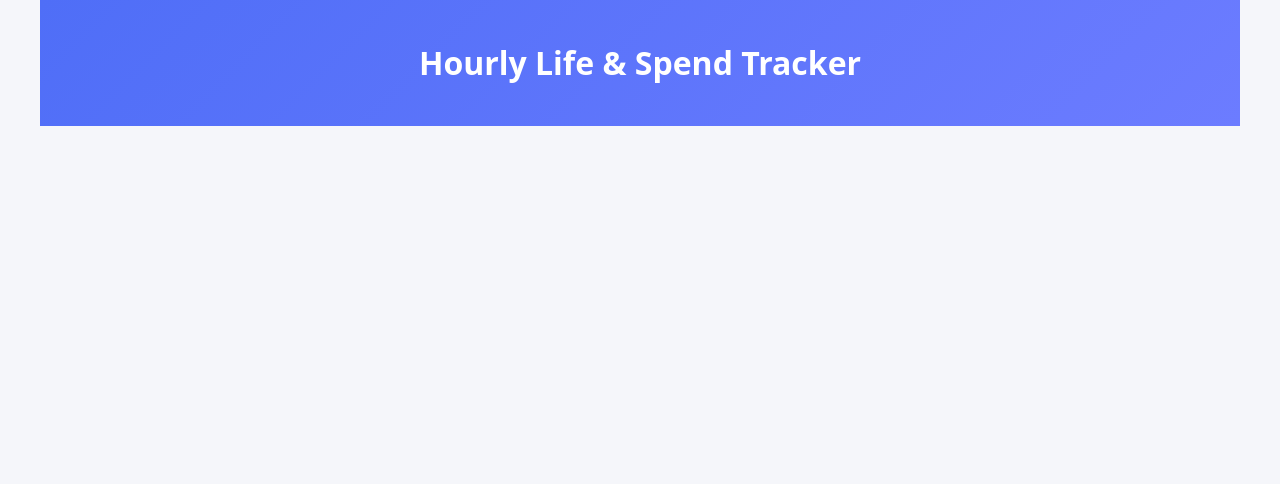
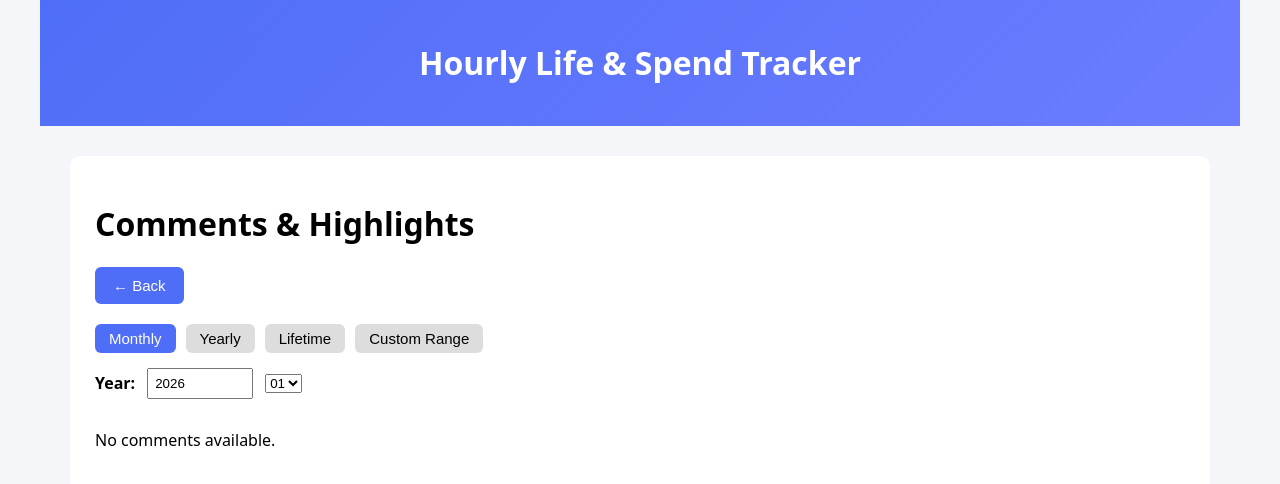
Before and after one commit to phani06041/hourly-life-tracker, a React (Vite) app in the folder frontend/: page /comments in a window 1280 px wide. Shown: the top 484 px of the page. Built offline with nearby package versions, Linux system fonts and the light colour scheme.

Commit message:
New Page - comments/Highlights page with all 4 filters

```diff
--- a/frontend/src/App.jsx
+++ b/frontend/src/App.jsx
@@ -3,6 +3,9 @@ import Home from "./pages/Home.jsx";
 import DayTracker from "./pages/DayTracker.jsx";
 import SpendTracker from "./pages/SpendTracker.jsx";
 import TimeAnalytics from "./pages/TimeAnalytics";
+import CommentsAnalytics from "./pages/CommentsAnalytics";
+
+
 
 
 export default function App() {
@@ -17,6 +20,7 @@ export default function App() {
         <Route path="/daily" element={<DayTracker />} />
         <Route path="/spend" element={<SpendTracker />} />
         <Route path="/analytics" element={<TimeAnalytics />} />
+        <Route path="/comments" element={<CommentsAnalytics />} />
       </Routes>
     </div>
   );
--- /dev/null
+++ b/frontend/src/pages/CommentsAnalytics.jsx
@@ -0,0 +1,126 @@
+import { useEffect, useState } from "react";
+import { useNavigate } from "react-router-dom";
+import axios from "axios";
+
+const CURRENT_YEAR = new Date().getFullYear();
+const CURRENT_MONTH = String(new Date().getMonth() + 1).padStart(2, "0");
+
+export default function CommentsHighlights() {
+  const navigate = useNavigate();
+
+  const [mode, setMode] = useState("monthly"); // monthly | yearly | lifetime | range
+  const [year, setYear] = useState(CURRENT_YEAR);
+  const [month, setMonth] = useState(CURRENT_MONTH);
+  const [from, setFrom] = useState("2024-01");
+  const [to, setTo] = useState(`${CURRENT_YEAR}-12`);
+  const [comments, setComments] = useState([]);
+
+  useEffect(() => {
+    fetchComments();
+  }, [mode, year, month, from, to]);
+
+  const fetchComments = async () => {
+    try {
+      let url = "";
+
+      if (mode === "monthly") {
+        url = `/api/analytics/comments?type=monthly&year=${year}&month=${month}`;
+      } else if (mode === "yearly") {
+        url = `/api/analytics/comments?type=yearly&year=${year}`;
+      } else if (mode === "range") {
+        url = `/api/analytics/comments?type=range&from=${from}&to=${to}`;
+      } else {
+        url = `/api/analytics/comments?type=lifetime`;
+      }
+
+      const res = await axios.get(`http://localhost:5001${url}`);
+      setComments(res.data || []);
+    } catch {
+      setComments([]);
+    }
+  };
+
+  return (
+    <div className="container">
+      <h1>Comments & Highlights</h1>
+      <button onClick={() => navigate("/")}>← Back</button>
+
+      {/* MODE SWITCH */}
+      <div style={{ marginTop: 20 }}>
+        {["monthly", "yearly", "lifetime", "range"].map(m => (
+          <button
+            key={m}
+            onClick={() => setMode(m)}
+            style={{
+              marginRight: 10,
+              padding: "6px 14px",
+              borderRadius: 6,
+              border: "none",
+              background: mode === m ? "#4f6ef7" : "#ddd",
+              color: mode === m ? "#fff" : "#000"
+            }}
+          >
+            {m === "monthly" ? "Monthly"
+              : m === "yearly" ? "Yearly"
+              : m === "lifetime" ? "Lifetime"
+              : "Custom Range"}
+          </button>
+        ))}
+      </div>
+
+      {/* FILTER ROW */}
+      <div style={{ marginTop: 15, display: "flex", gap: 12, alignItems: "center" }}>
+        {(mode === "monthly" || mode === "yearly") && (
+          <>
+            <strong>Year:</strong>
+            <input
+              value={year}
+              onChange={e => setYear(e.target.value)}
+              style={{ padding: 6, width: 90 }}
+            />
+          </>
+        )}
+
+        {mode === "monthly" && (
+          <select value={month} onChange={e => setMonth(e.target.value)}>
+            {Array.from({ length: 12 }, (_, i) => {
+              const m = String(i + 1).padStart(2, "0");
+              return <option key={m}>{m}</option>;
+            })}
+          </select>
+        )}
+
+        {mode === "range" && (
+          <>
+            <label>From</label>
+            <input type="month" value={from} onChange={e => setFrom(e.target.value)} />
+            <label>To</label>
+            <input type="month" value={to} onChange={e => setTo(e.target.value)} />
+          </>
+        )}
+      </div>
+
+      {/* COMMENTS LIST */}
+      <div style={{ marginTop: 30 }}>
+        {comments.length === 0 ? (
+          <p>No comments available.</p>
+        ) : (
+          comments.map(c => (
+            <div
+              key={c.date}
+              style={{
+                background: "#f8f9ff",
+                padding: 14,
+                borderRadius: 10,
+                marginBottom: 12
+              }}
+            >
+              <strong>{c.date}</strong>
+              <div style={{ marginTop: 6 }}>{c.text}</div>
+            </div>
+          ))
+        )}
+      </div>
+    </div>
+  );
+}
--- a/frontend/src/pages/Home.jsx
+++ b/frontend/src/pages/Home.jsx
@@ -20,6 +20,14 @@ export default function Home() {
         <button onClick={() => navigate("/analytics")}>
           Time Analytics
         </button>
+<button onClick={() => navigate("/comments")}>
+  📝 <strong>Comments & Highlights</strong>
+  <span className="button-subtext">
+    View reflections, notes & highlights over time
+  </span>
+</button>
+
+
       </div>
     </div>
   );
--- a/frontend/src/style.css
+++ b/frontend/src/style.css
@@ -271,3 +271,9 @@ button:hover {
   padding: 25px;
   border-radius: 10px;
 }
+.button-subtext {
+  display: block;
+  font-size: 13px;
+  opacity: 0.75;
+  margin-top: 6px;
+}
```
Also changed, not shown: 1 other file (tests, documents, lock files or other folders).
